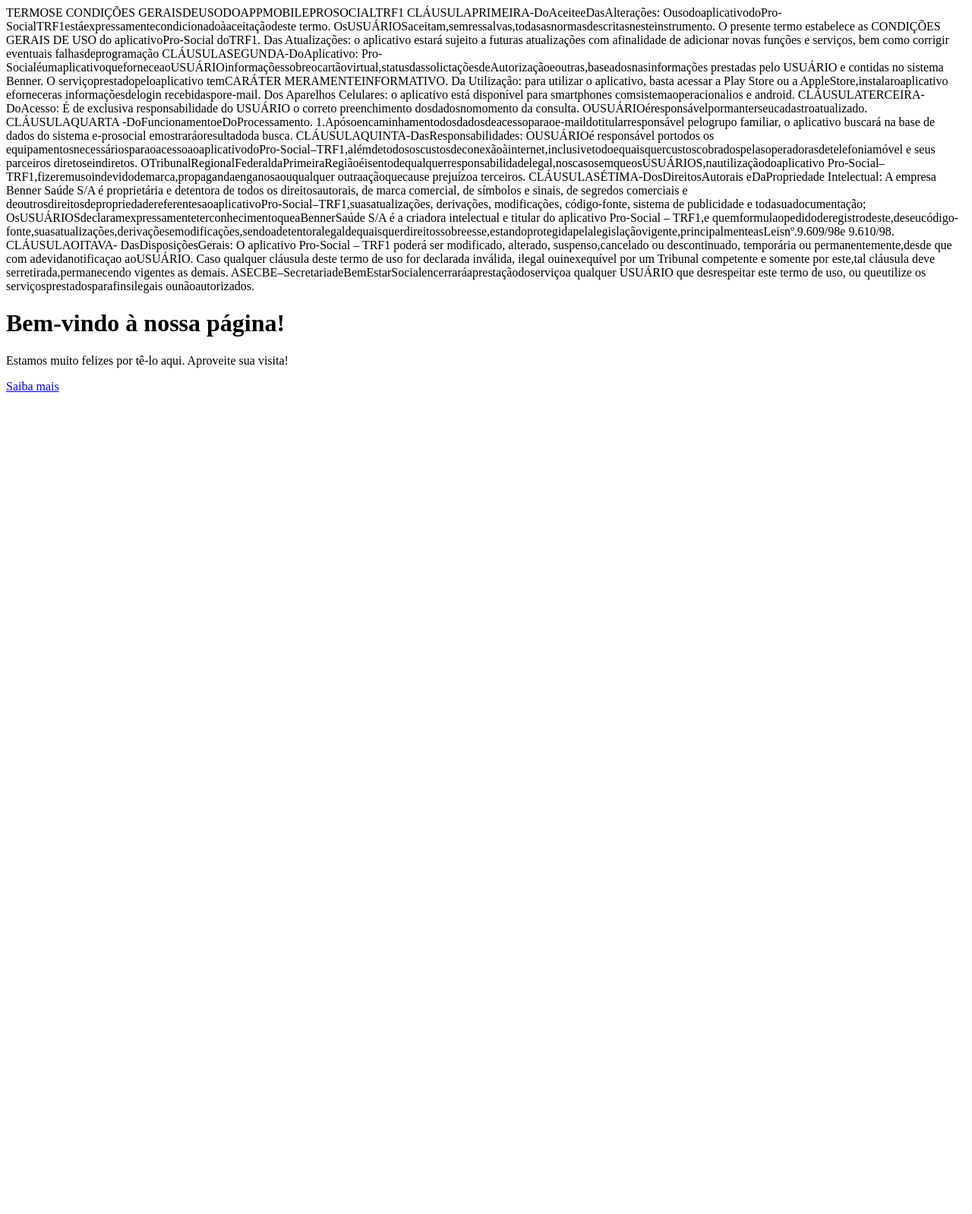
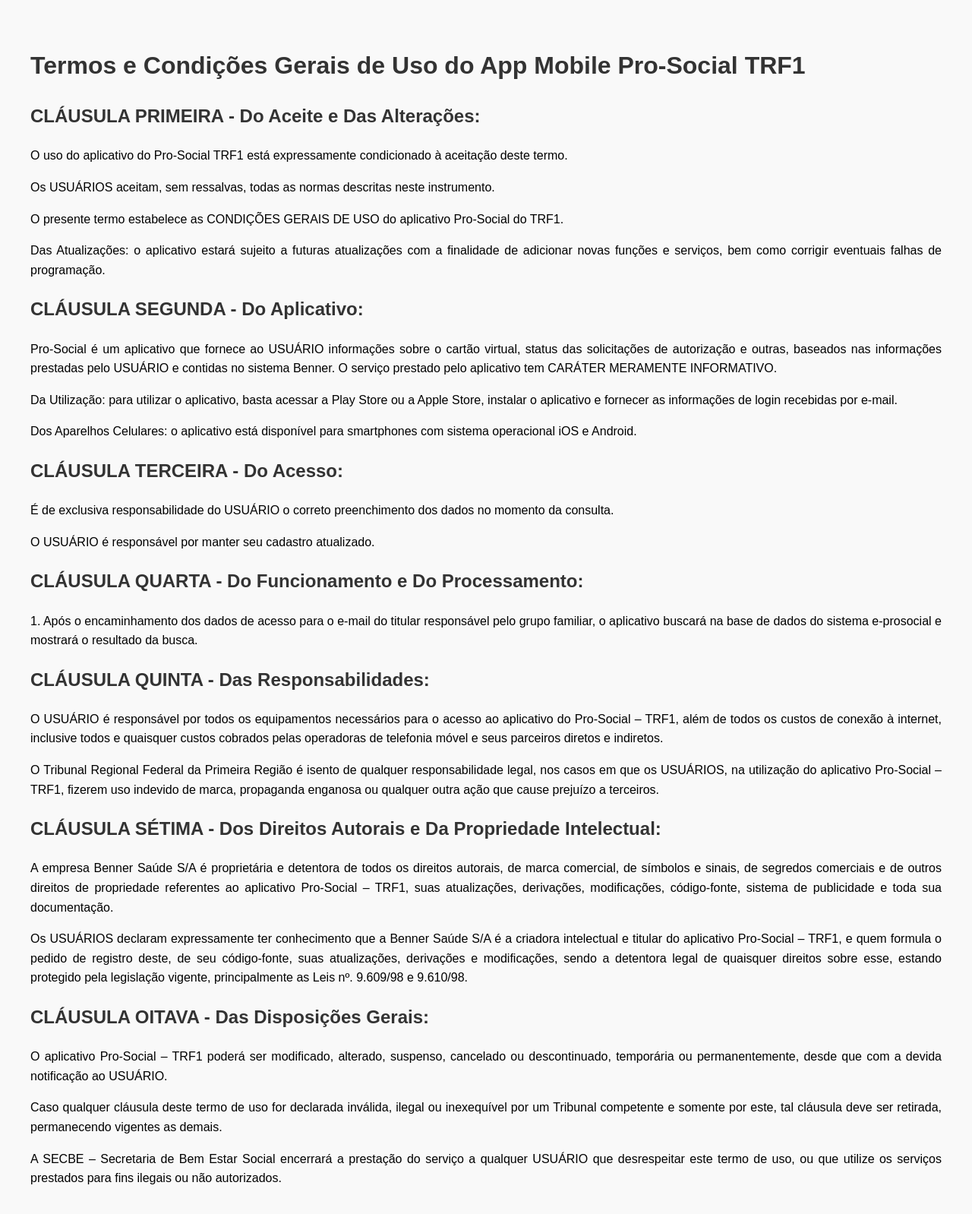
Before and after one commit to marcioseveriano/prosocial, a plain HTML site: page index.html in a window 1280 px wide. Shown: the whole page at 76% size. Before the commit the page ends 800 px from the top, so only its background shows below. Drawn offline with Linux system fonts and the light colour scheme.

Commit message:
Update index.html

```diff
--- a/index.html
+++ b/index.html
@@ -1,68 +1,57 @@
-
 <!DOCTYPE html>
 <html lang="pt-BR">
 <head>
-    TERMOSE CONDIÇÕES GERAISDEUSODOAPPMOBILEPROSOCIALTRF1
-
-
-CLÁUSULAPRIMEIRA-DoAceiteeDasAlterações:
-
-OusodoaplicativodoPro-SocialTRF1estáexpressamentecondicionadoàaceitaçãodeste termo.
-
-OsUSUÁRIOSaceitam,semressalvas,todasasnormasdescritasnesteinstrumento.
-
-O presente termo estabelece as CONDIÇÕES GERAIS DE USO do aplicativoPro-Social doTRF1.
-
-Das Atualizações: o aplicativo estará sujeito a futuras atualizações com afinalidade de adicionar novas funções e serviços, bem como corrigir eventuais falhasdeprogramação
-
-CLÁUSULASEGUNDA-DoAplicativo:
-
-Pro-SocialéumaplicativoqueforneceaoUSUÁRIOinformaçõessobreocartãovirtual,statusdassolictaçõesdeAutorizaçãoeoutras,baseadosnasinformações prestadas pelo USUÁRIO e contidas no sistema Benner. O serviçoprestadopeloaplicativo temCARÁTER MERAMENTEINFORMATIVO.
-
-Da Utilização: para utilizar o aplicativo, basta acessar a Play Store ou a AppleStore,instalaroaplicativo eforneceras informaçõesdelogin recebidaspore-mail.
-
-Dos Aparelhos Celulares: o aplicativo está disponível para smartphones comsistemaoperacionalios e android.
-
-
-CLÁUSULATERCEIRA- DoAcesso:
-
-É de exclusiva responsabilidade do USUÁRIO o correto preenchimento dosdadosnomomento da consulta.
-
-OUSUÁRIOéresponsávelpormanterseucadastroatualizado.
-
-
-CLÁUSULAQUARTA -DoFuncionamentoeDoProcessamento.
-
-1.Apósoencaminhamentodosdadosdeacessoparaoe-maildotitularresponsável pelogrupo familiar, o aplicativo buscará na base de dados do sistema e-prosocial emostraráoresultadoda busca.
-
-
-CLÁUSULAQUINTA-DasResponsabilidades:
-
-OUSUÁRIOé responsável portodos os equipamentosnecessáriosparaoacessoaoaplicativodoPro-Social–TRF1,alémdetodososcustosdeconexãoàinternet,inclusivetodoequaisquercustoscobradospelasoperadorasdetelefoniamóvel e seus parceiros diretoseindiretos.
-
-OTribunalRegionalFederaldaPrimeiraRegiãoéisentodequalquerresponsabilidadelegal,noscasosemqueosUSUÁRIOS,nautilizaçãodoaplicativo
-
-Pro-Social–TRF1,fizeremusoindevidodemarca,propagandaenganosaouqualquer outraaçãoquecause prejuízoa terceiros.
-
-
-CLÁUSULASÉTIMA-DosDireitosAutorais eDaPropriedade Intelectual:
-
-A empresa Benner Saúde S/A é proprietária e detentora de todos os direitosautorais, de marca comercial, de símbolos e sinais, de segredos comerciais e deoutrosdireitosdepropriedadereferentesaoaplicativoPro-Social–TRF1,suasatualizações, derivações, modificações, código-fonte, sistema de publicidade e todasuadocumentação;
-
-OsUSUÁRIOSdeclaramexpressamenteterconhecimentoqueaBennerSaúde S/A é a criadora intelectual e titular do aplicativo Pro-Social – TRF1,e quemformulaopedidoderegistrodeste,deseucódigo-fonte,suasatualizações,derivaçõesemodificações,sendoadetentoralegaldequaisquerdireitossobreesse,estandoprotegidapelalegislaçãovigente,principalmenteasLeisnº.9.609/98e 9.610/98.
-
-
-CLÁUSULAOITAVA- DasDisposiçõesGerais:
-
-O aplicativo Pro-Social – TRF1 poderá ser modificado, alterado, suspenso,cancelado ou descontinuado, temporária ou permanentemente,desde que com adevidanotificaçao aoUSUÁRIO.
-
-Caso qualquer cláusula deste termo de uso for declarada inválida, ilegal ouinexequível por um Tribunal competente e somente por este,tal cláusula deve serretirada,permanecendo vigentes as demais.
-
-ASECBE–SecretariadeBemEstarSocialencerraráaprestaçãodoserviçoa qualquer USUÁRIO que desrespeitar este termo de uso, ou queutilize os serviçosprestadosparafinsilegais ounãoautorizados.
+    <meta charset="UTF-8">
+    <meta name="viewport" content="width=device-width, initial-scale=1.0">
+    <title>Termos e Condições de Uso - Pro-Social TRF1</title>
+    <style>
+        body {
+            font-family: Arial, sans-serif;
+            line-height: 1.6;
+            margin: 20px;
+            padding: 20px;
+            background-color: #f9f9f9;
+        }
+        h1, h2 {
+            color: #333;
+        }
+        p {
+            text-align: justify;
+        }
+    </style>
 </head>
 <body>
-    <h1>Bem-vindo à nossa página!</h1>
-    <p>Estamos muito felizes por tê-lo aqui. Aproveite sua visita!</p>
-    <a href="#">Saiba mais</a>
+    <h1>Termos e Condições Gerais de Uso do App Mobile Pro-Social TRF1</h1>
+
+    <h2>CLÁUSULA PRIMEIRA - Do Aceite e Das Alterações:</h2>
+    <p>O uso do aplicativo do Pro-Social TRF1 está expressamente condicionado à aceitação deste termo.</p>
+    <p>Os USUÁRIOS aceitam, sem ressalvas, todas as normas descritas neste instrumento.</p>
+    <p>O presente termo estabelece as CONDIÇÕES GERAIS DE USO do aplicativo Pro-Social do TRF1.</p>
+    <p>Das Atualizações: o aplicativo estará sujeito a futuras atualizações com a finalidade de adicionar novas funções e serviços, bem como corrigir eventuais falhas de programação.</p>
+
+    <h2>CLÁUSULA SEGUNDA - Do Aplicativo:</h2>
+    <p>Pro-Social é um aplicativo que fornece ao USUÁRIO informações sobre o cartão virtual, status das solicitações de autorização e outras, baseados nas informações prestadas pelo USUÁRIO e contidas no sistema Benner. O serviço prestado pelo aplicativo tem CARÁTER MERAMENTE INFORMATIVO.</p>
+    <p>Da Utilização: para utilizar o aplicativo, basta acessar a Play Store ou a Apple Store, instalar o aplicativo e fornecer as informações de login recebidas por e-mail.</p>
+    <p>Dos Aparelhos Celulares: o aplicativo está disponível para smartphones com sistema operacional iOS e Android.</p>
+
+    <h2>CLÁUSULA TERCEIRA - Do Acesso:</h2>
+    <p>É de exclusiva responsabilidade do USUÁRIO o correto preenchimento dos dados no momento da consulta.</p>
+    <p>O USUÁRIO é responsável por manter seu cadastro atualizado.</p>
+
+    <h2>CLÁUSULA QUARTA - Do Funcionamento e Do Processamento:</h2>
+    <p>1. Após o encaminhamento dos dados de acesso para o e-mail do titular responsável pelo grupo familiar, o aplicativo buscará na base de dados do sistema e-prosocial e mostrará o resultado da busca.</p>
+
+    <h2>CLÁUSULA QUINTA - Das Responsabilidades:</h2>
+    <p>O USUÁRIO é responsável por todos os equipamentos necessários para o acesso ao aplicativo do Pro-Social – TRF1, além de todos os custos de conexão à internet, inclusive todos e quaisquer custos cobrados pelas operadoras de telefonia móvel e seus parceiros diretos e indiretos.</p>
+    <p>O Tribunal Regional Federal da Primeira Região é isento de qualquer responsabilidade legal, nos casos em que os USUÁRIOS, na utilização do aplicativo Pro-Social – TRF1, fizerem uso indevido de marca, propaganda enganosa ou qualquer outra ação que cause prejuízo a terceiros.</p>
+
+    <h2>CLÁUSULA SÉTIMA - Dos Direitos Autorais e Da Propriedade Intelectual:</h2>
+    <p>A empresa Benner Saúde S/A é proprietária e detentora de todos os direitos autorais, de marca comercial, de símbolos e sinais, de segredos comerciais e de outros direitos de propriedade referentes ao aplicativo Pro-Social – TRF1, suas atualizações, derivações, modificações, código-fonte, sistema de publicidade e toda sua documentação.</p>
+    <p>Os USUÁRIOS declaram expressamente ter conhecimento que a Benner Saúde S/A é a criadora intelectual e titular do aplicativo Pro-Social – TRF1, e quem formula o pedido de registro deste, de seu código-fonte, suas atualizações, derivações e modificações, sendo a detentora legal de quaisquer direitos sobre esse, estando protegido pela legislação vigente, principalmente as Leis nº. 9.609/98 e 9.610/98.</p>
+
+    <h2>CLÁUSULA OITAVA - Das Disposições Gerais:</h2>
+    <p>O aplicativo Pro-Social – TRF1 poderá ser modificado, alterado, suspenso, cancelado ou descontinuado, temporária ou permanentemente, desde que com a devida notificação ao USUÁRIO.</p>
+    <p>Caso qualquer cláusula deste termo de uso for declarada inválida, ilegal ou inexequível por um Tribunal competente e somente por este, tal cláusula deve ser retirada, permanecendo vigentes as demais.</p>
+    <p>A SECBE – Secretaria de Bem Estar Social encerrará a prestação do serviço a qualquer USUÁRIO que desrespeitar este termo de uso, ou que utilize os serviços prestados para fins ilegais ou não autorizados.</p>
 </body>
 </html>
```
